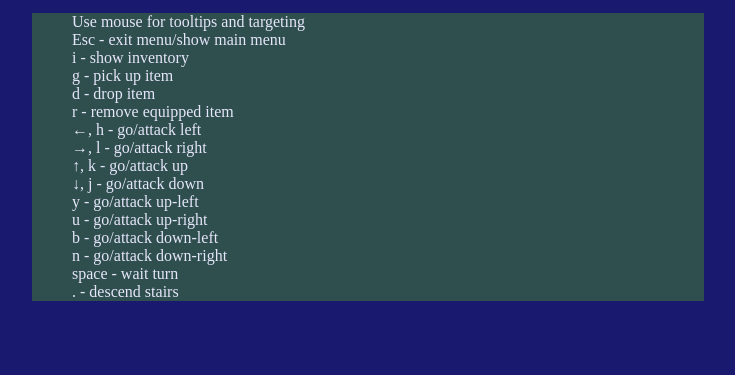
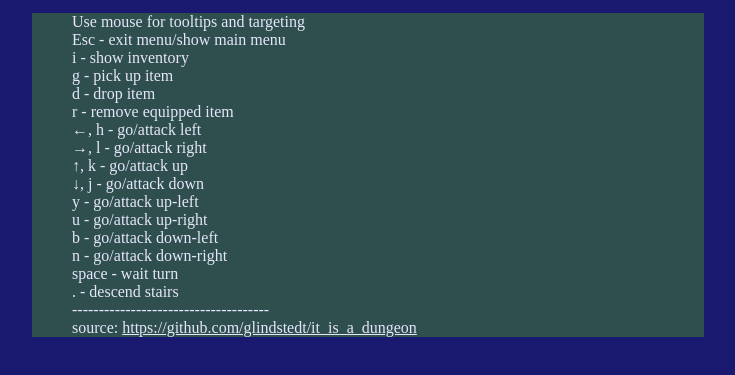
Before and after one commit to glindstedt/it_is_a_dungeon, a plain HTML site: page static/index.html in a window 1280 px wide. Shown: the part 411-786 px from the top of the page, without its empty margins (272-1007 px from the left). Drawn offline with Linux system fonts and the light colour scheme; a script that the page names is missing.

Commit message:
add link

```diff
--- a/static/index.html
+++ b/static/index.html
@@ -32,6 +32,8 @@
             <li>n - go/attack down-right</li>
             <li>space - wait turn</li>
             <li>. - descend stairs</li>
+            <li>-------------------------------------</li>
+            <li>source: <a href="https://github.com/glindstedt/it_is_a_dungeon">https://github.com/glindstedt/it_is_a_dungeon</a></li>
         </ul>
 </body>
 
```
